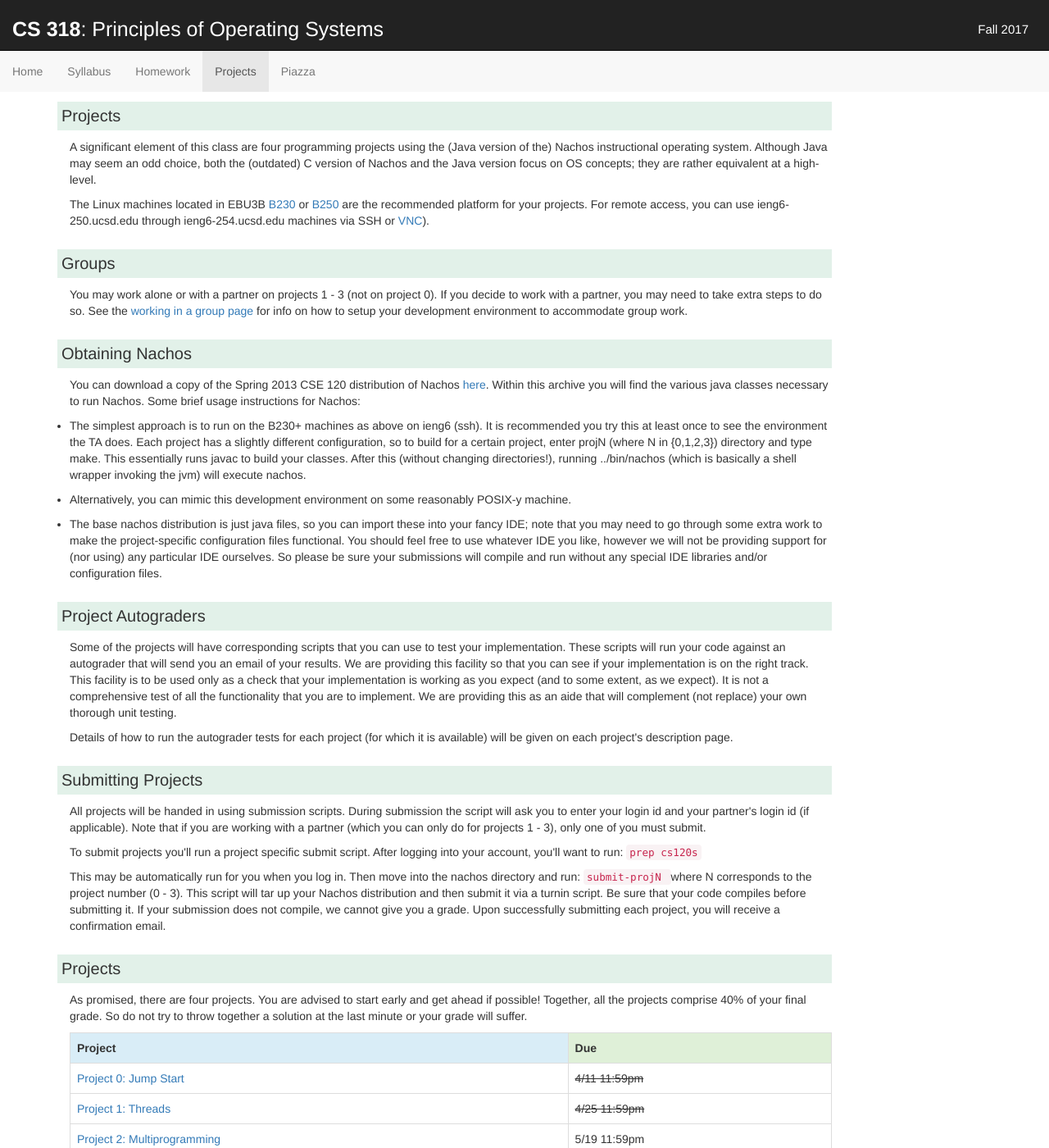
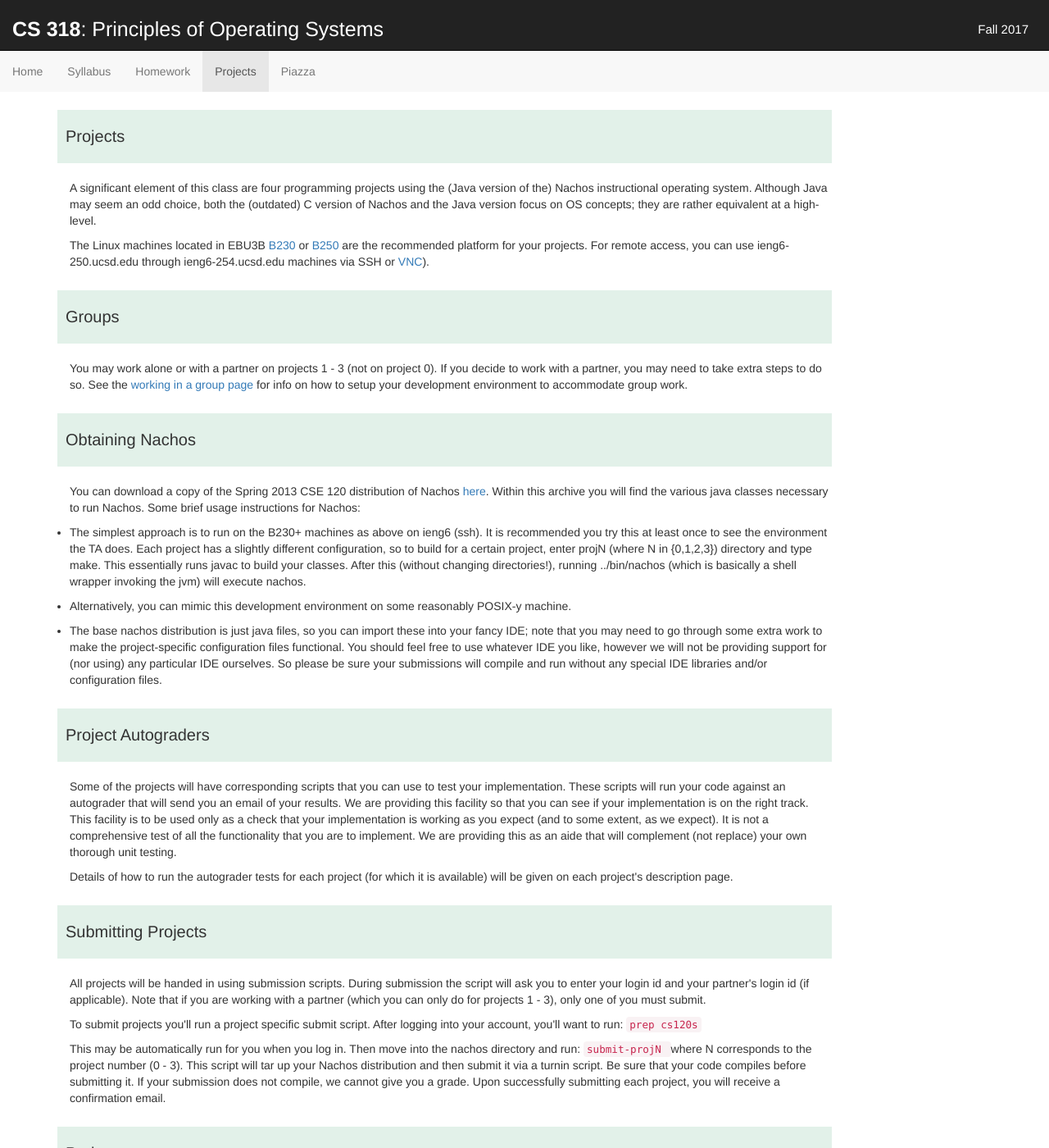
Before and after one commit to flyshark/jhu-cs318.github.io, a Jekyll site: the page built from projects.md, in a window 1280 px wide and 1400 px high. Shown: the whole window at 82% size. Built offline with Jekyll 4.4.1, drawn with Linux system fonts in a browser that asks for light colours.

Commit message:
tune site css

```diff
--- a/assets/css/site.css
+++ b/assets/css/site.css
@@ -58,6 +58,11 @@
   margin-left: 110px;
   margin-bottom: 20px;
 }
+.navbar-default .navbar-nav > li > a:hover {
+  color: #ffffff;
+  text-shadow: 0 -1px 0 rgba(0, 0, 0, 0.2);
+  background-color: #0088cc;
+}
 .navbar-default .navbar-nav > .active > a:hover {
   color: #ffffff;
   text-shadow: 0 -1px 0 rgba(0, 0, 0, 0.2);
@@ -81,11 +86,23 @@
   padding-left: 5px;
   line-height: 35px;
 }
+h5 {
+  font-size: 18px;
+  padding-left: 5px;
+  font-weight: bold;
+}
+h6 {
+  font-size: 16px;
+  padding-left: 5px;
+}
 .section {
   margin-bottom: 25px;
 }
 .sec-header {
+  padding: 5px;
   background-color: #e2f1e9;
+  margin-top: 20px;
+  margin-bottom: 20px;
 }
 .table th, .table td {
 }
```
